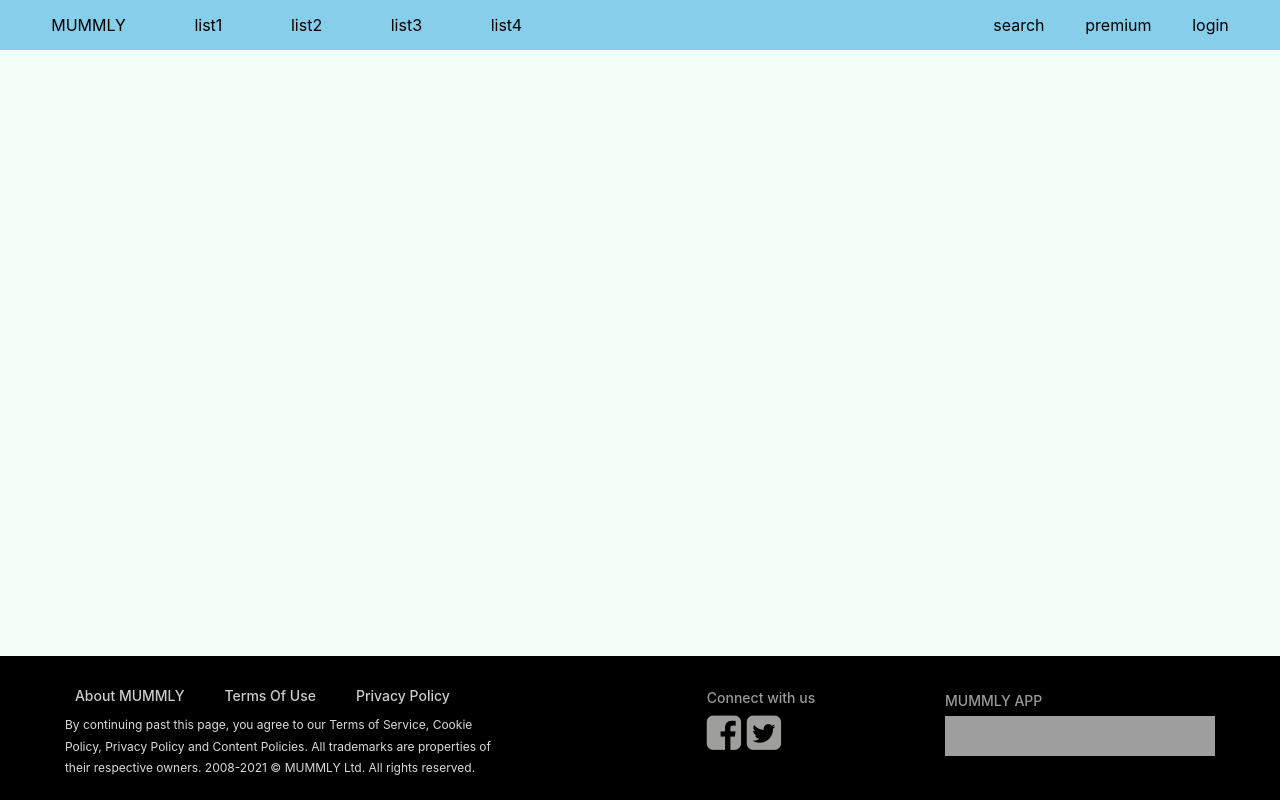
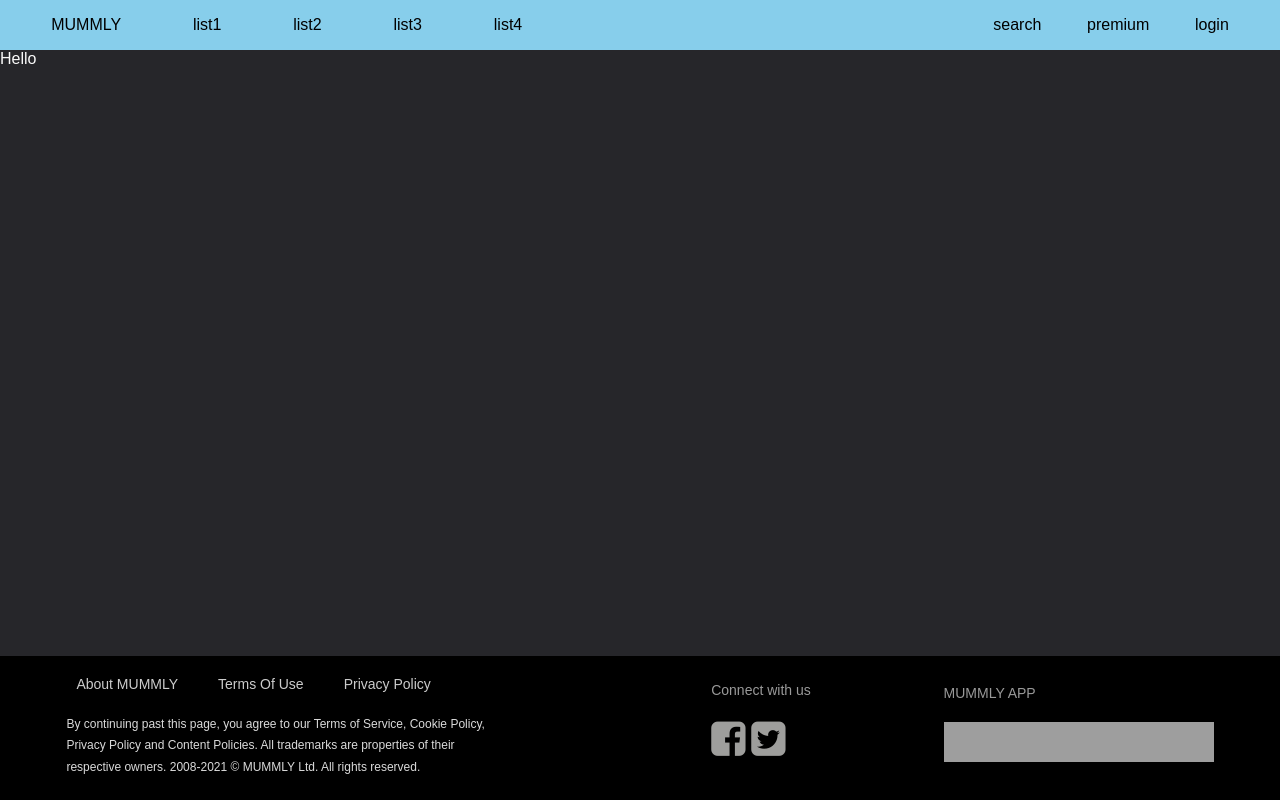
Before and after one commit to Ashok1252002/E-Assembly, a React (Create React App) app: page / in a window 1280 px wide. Built offline with nearby package versions, Linux system fonts and the light colour scheme; grey boxes are pictures that could not be loaded.

Commit message:
Added json server

```diff
--- /dev/null
+++ b/db.json
@@ -0,0 +1,19 @@
+{
+  "posts": [
+    {
+      "id": 1,
+      "title": "json-server",
+      "author": "typicode"
+    }
+  ],
+  "comments": [
+    {
+      "id": 1,
+      "body": "some comment",
+      "postId": 1
+    }
+  ],
+  "profile": {
+    "name": "typicode"
+  }
+}
--- a/package.json
+++ b/package.json
@@ -7,6 +7,7 @@
 		"@testing-library/jest-dom": "^5.14.1",
 		"@testing-library/react": "^11.2.7",
 		"@testing-library/user-event": "^12.8.3",
+		"json-server": "^0.17.0",
 		"react": "^17.0.2",
 		"react-dom": "^17.0.2",
 		"react-scripts": "4.0.3",
@@ -18,7 +19,8 @@
 		"test": "react-scripts test",
 		"eject": "react-scripts eject",
 		"predeploy": "npm run build",
-		"deploy": "gh-pages -d build"
+		"deploy": "gh-pages -d build",
+		"server": "json-server --watch db.json --port 5000"
 	},
 	"eslintConfig": {
 		"extends": [
--- a/src/Containers/App/index.js
+++ b/src/Containers/App/index.js
@@ -1,11 +1,13 @@
 import React from "react";
 import Header from "../Header/index";
 import Footer from "../Footer/index";
+import Home from "../Home/index";
 
 function App() {
 	return (
 		<div>
 			<Header />
+			<Home />
 			<Footer />
 		</div>
 	);
--- /dev/null
+++ b/src/Containers/Home/index.js
@@ -0,0 +1,11 @@
+import React from "react";
+
+const Home = () => {
+	return (
+		<div>
+			<div>Hello</div>
+		</div>
+	);
+};
+
+export default Home;
--- a/src/index.css
+++ b/src/index.css
@@ -1,19 +1,37 @@
-body {
-	margin: 0;
-	padding: 0;
-	font-family: -apple-system, BlinkMacSystemFont, "Segoe UI", "Roboto",
-		"Oxygen", "Ubuntu", "Cantarell", "Fira Sans", "Droid Sans",
-		"Helvetica Neue", sans-serif;
-	-webkit-font-smoothing: antialiased;
-	-moz-osx-font-smoothing: grayscale;
-	background-color: mintcream;
+html {
+	scroll-behavior: smooth;
 }
 
 * {
-	margin: 0;
+	box-sizing: border-box;
 }
 
-code {
-	font-family: source-code-pro, Menlo, Monaco, Consolas, "Courier New",
-		monospace;
+body {
+	background-color: #26262a;
+	color: #f9f9f9;
+
+	font-family: Avenir-Roman, sans-serif;
+	margin: 0;
+	padding: 0;
 }
+
+a {
+	color: #f9f9f9;
+	text-decoration: none;
+}
+
+@media only screen and (min-width: 768px) {
+	body {
+		font-size: 16px;
+	}
+}
+@media only screen and (min-width: 480px) and (max-width: 768px) {
+	body {
+		font-size: 15px;
+	}
+}
+@media only screen and (max-width: 479px) {
+	body {
+		font-size: 14px;
+	}
+}
```
Also changed, not shown: 1 other file (tests, documents, lock files or other folders).
